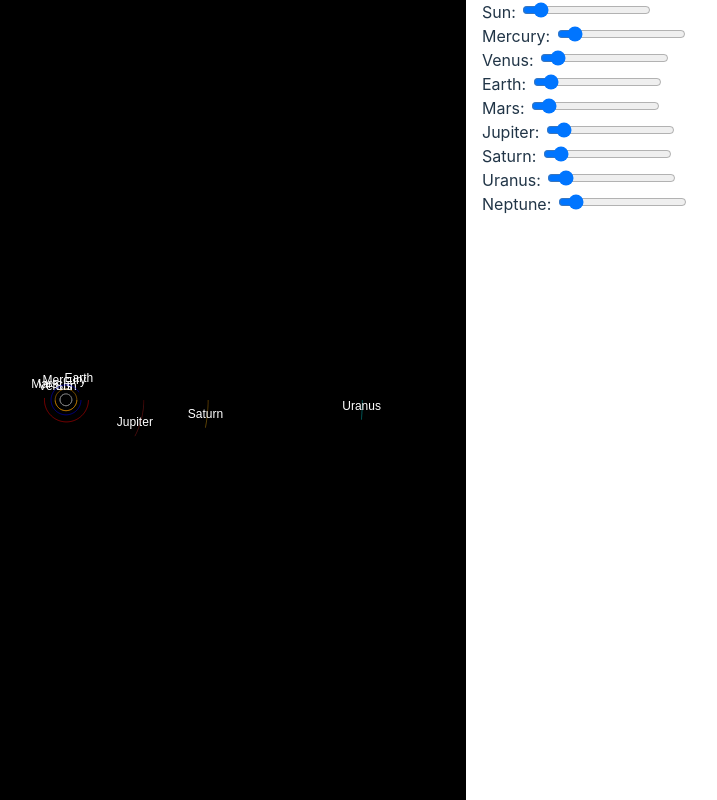
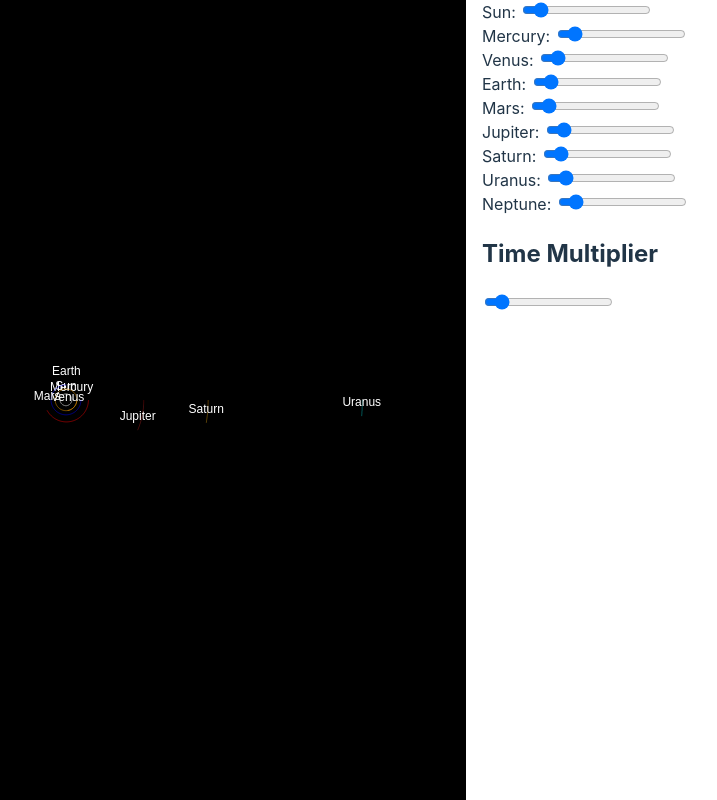
Before and after one commit to misat1505/GraviSim, a React (Vite) app: page / in a window 1280 px wide. Shown: the whole page, without its empty margins (334-1051 px from the left). Built offline with nearby package versions, Linux system fonts and the light colour scheme.

Commit message:
time multiplier

```diff
--- a/src/components/MassSlider.tsx
+++ b/src/components/MassSlider.tsx
@@ -8,7 +8,7 @@ const MassSlider = ({ body, ...rest }: MassSliderProps) => {
   return (
     <div>
       <label>{body.name}: </label>
-      <input type="range" min="0.1" max="10" step="0.1" {...rest} />
+      <input type="range" min={0.1} step={0.1} max={10} {...rest} />
     </div>
   );
 };
--- a/src/components/SolarSystemAnimation.tsx
+++ b/src/components/SolarSystemAnimation.tsx
@@ -9,6 +9,7 @@ const dt = 3600 * 24;
 const SolarSystem = () => {
   const canvasRef = useRef<HTMLCanvasElement | null>(null);
   const [bodies, setBodies] = useState<Body[]>(initBodies);
+  const [timeMultiplier, setTimeMultiplier] = useState(1);
 
   const [zoom, setZoom] = useState(0.00000_00001);
   const [offset, setOffset] = useState<[number, number]>([0, 0]);
@@ -52,12 +53,12 @@ const SolarSystem = () => {
         forces[index][1] / body.mass,
       ];
       const newVelocity = [
-        body.velocity[0] + acceleration[0] * dt,
-        body.velocity[1] + acceleration[1] * dt,
+        body.velocity[0] + acceleration[0] * dt * timeMultiplier,
+        body.velocity[1] + acceleration[1] * dt * timeMultiplier,
       ];
       const newPosition = [
-        body.position[0] + newVelocity[0] * dt,
-        body.position[1] + newVelocity[1] * dt,
+        body.position[0] + newVelocity[0] * dt * timeMultiplier,
+        body.position[1] + newVelocity[1] * dt * timeMultiplier,
       ];
 
       return {
@@ -96,13 +97,12 @@ const SolarSystem = () => {
 
       ctx.beginPath();
       ctx.arc(x, y, size, 0, 2 * Math.PI);
-      ctx.fillStyle = body.name === "Sun" ? "yellow" : "white";
+      ctx.fillStyle = body.color;
       ctx.fill();
 
       ctx.font = `${12}px Arial`;
       ctx.fillStyle = "white";
       ctx.textAlign = "center";
-      console.log(x, y - size - 10);
       ctx.fillText(body.name, x, y - size - 10);
     });
   };
@@ -114,21 +114,16 @@ const SolarSystem = () => {
     const ctx = canvas.getContext("2d");
     if (!ctx) return;
 
-    let animationFrame: number;
-
-    const animate = () => {
+    const intervalId = setInterval(() => {
       setBodies((prevBodies) => {
         const updatedBodies = updatePositionsAndVelocities(prevBodies);
         drawBodies(ctx, updatedBodies);
         return updatedBodies;
       });
-      animationFrame = requestAnimationFrame(animate);
-    };
+    }, 20);
 
-    animate();
-
-    return () => cancelAnimationFrame(animationFrame);
-  }, [zoom, offset]);
+    return () => clearInterval(intervalId);
+  }, [zoom, offset, timeMultiplier]);
 
   const handleMassChange = (name: string, newMass: number) => {
     setBodies((prevBodies) =>
@@ -188,6 +183,18 @@ const SolarSystem = () => {
             }
           />
         ))}
+
+        <h2>Time Multiplier</h2>
+        <input
+          type="range"
+          min={0.1}
+          step={0.1}
+          max={10}
+          defaultValue={1}
+          onChange={(e: React.ChangeEvent<HTMLInputElement>) =>
+            setTimeMultiplier(parseFloat(e.target.value))
+          }
+        />
       </div>
     </div>
   );
```
